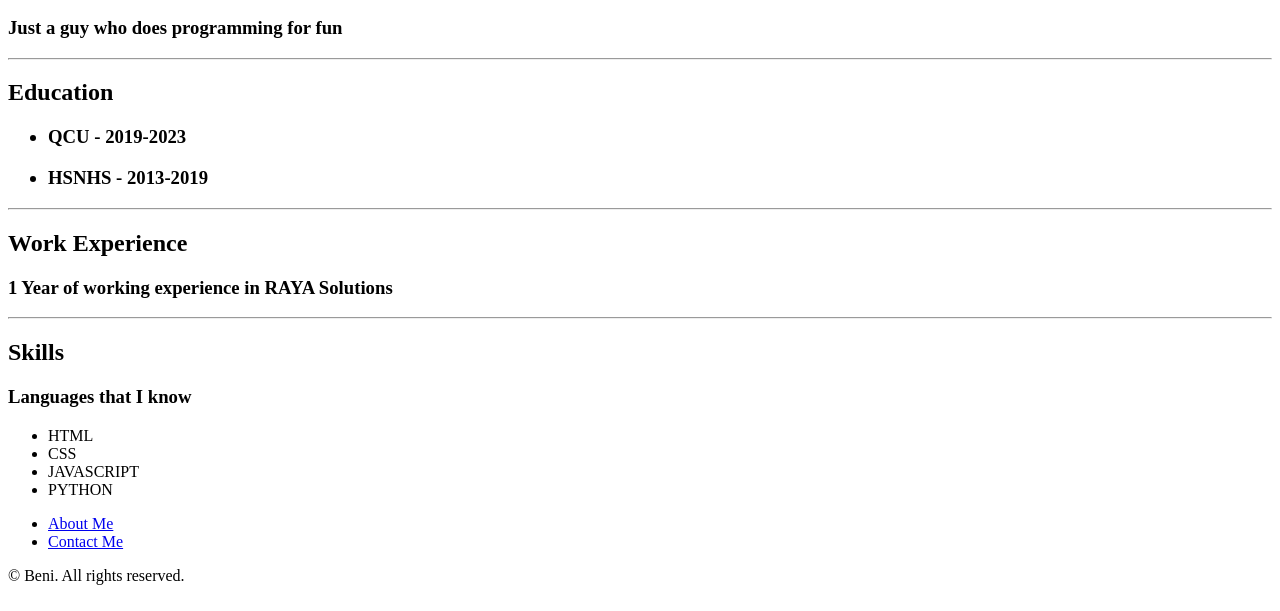
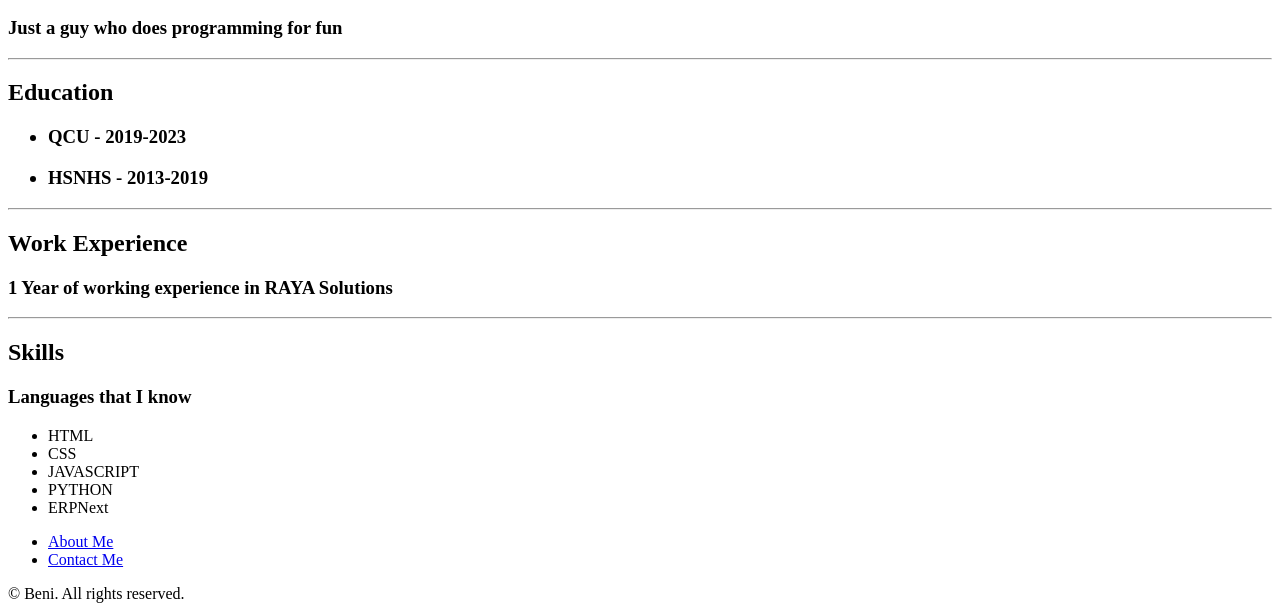
Before and after one commit to nicetrybeni30/Web-Development-2024, a plain HTML site: page Web Development - Udemy/Capstone Project 1 - Online Resume/index.html in a window 1280 px wide. Shown: the part 222-833 px from the top of the page. Drawn offline with Linux system fonts and the light colour scheme.

Commit message:
Update index.html

```diff
--- a/Web Development - Udemy/Capstone Project 1 - Online Resume/index.html
+++ b/Web Development - Udemy/Capstone Project 1 - Online Resume/index.html
@@ -33,6 +33,7 @@
         <li>CSS</li>
         <li>JAVASCRIPT</li>
         <li>PYTHON</li>
+        <li>ERPNext</li>
     </ul>
     <ul>
         <li><a href="../4.1+Webpages/public/about.html">About Me</a></li>
```
